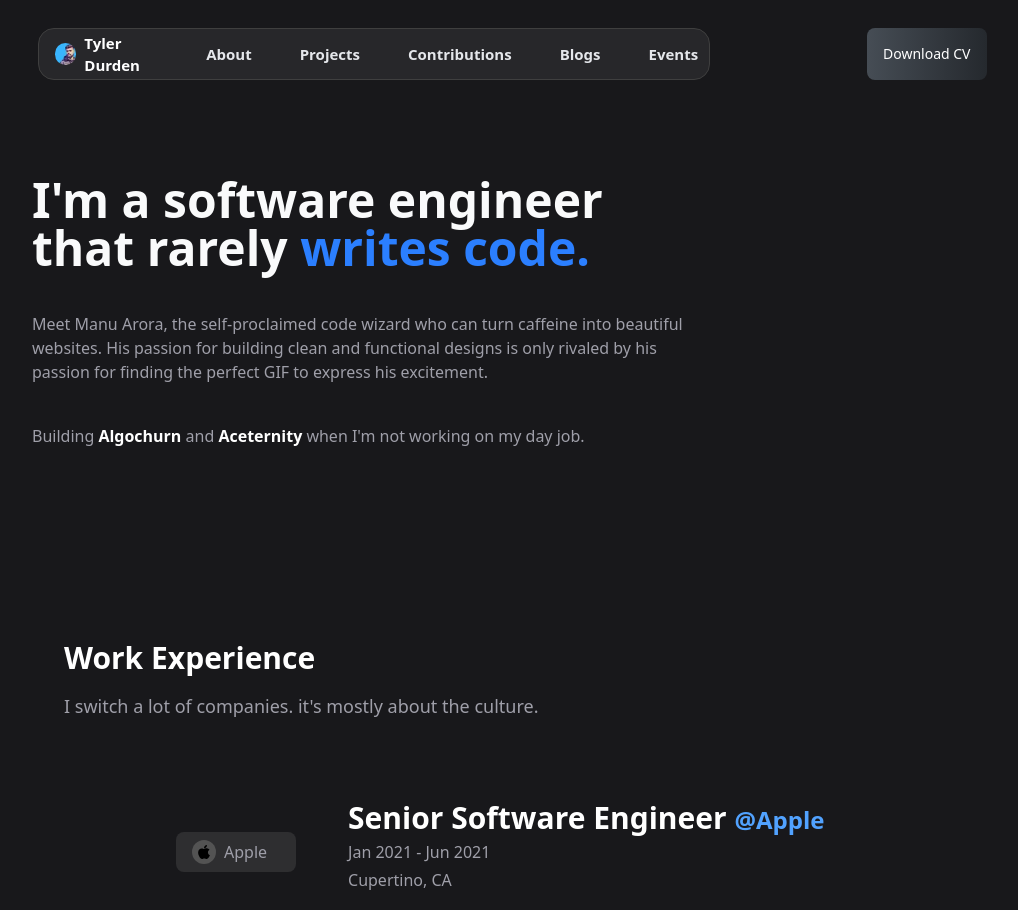
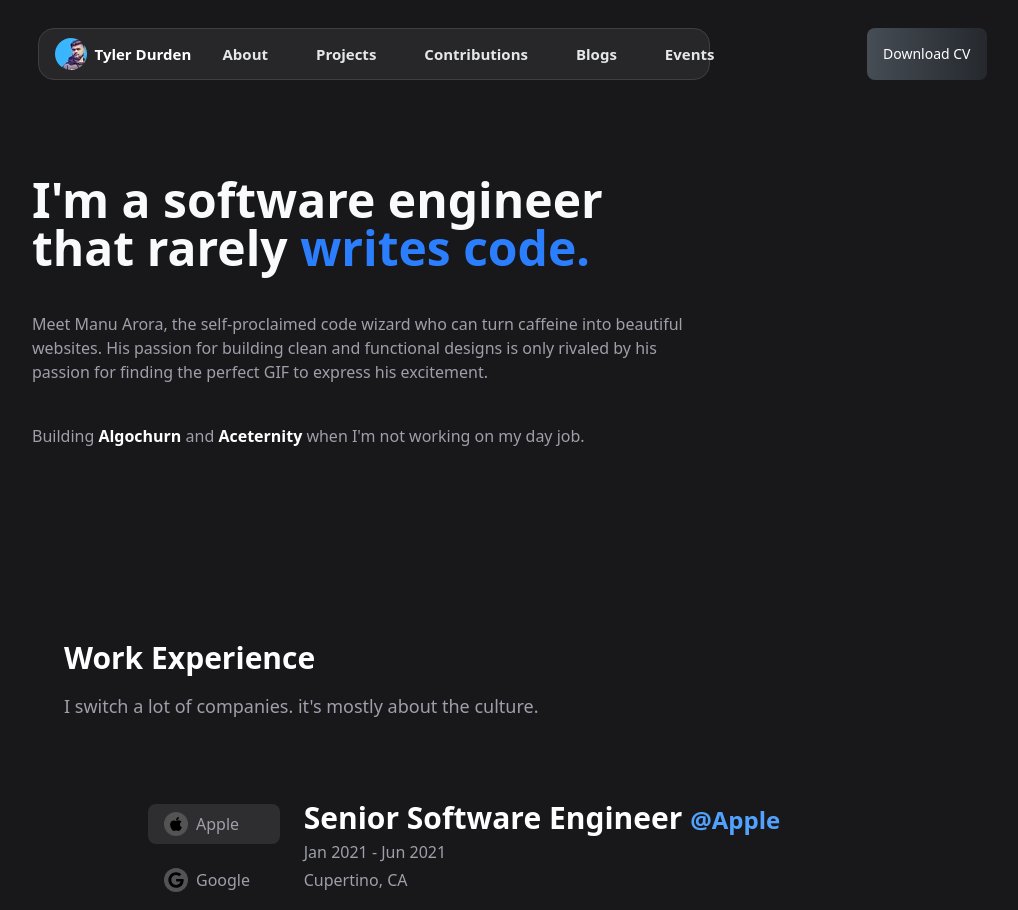
Before and after one commit to wizzcode01/devpro-project, a React (Vite) app: page / in a window 1280 px wide. Shown: the top 910 px of the page, without its empty margins (128-1146 px from the left). Built offline with nearby package versions, Linux system fonts and the light colour scheme.

Commit message:
added files

```diff
--- a/src/components/Contributions.jsx
+++ b/src/components/Contributions.jsx
@@ -127,7 +127,7 @@
                    <a
                      href={array?.link}
                      key={index}
-                     className="relative group p-2 rounded-2xl "
+                     className="relative group p-1 rounded-2xl "
                      onMouseEnter={() => setHoveredIndex(index)}
                      onMouseLeave={() => setHoveredIndex(null)}
                      >
--- a/src/components/Navbar.jsx
+++ b/src/components/Navbar.jsx
@@ -19,12 +19,13 @@
   return (
     <div className="flex justify-evenly lg:max-w-6xl mx-auto md:w-full w-[90%] relative">
       <div className="bg-zinc-800 text-white border border-[#3f3f3f] flex items-center rounded-2xl h-13 px-4 w-[95%] md:w-2xl lg:mr-14 mt-7">
-        <div className="flex items-center gap-4 md:gap-12 font-semibold w-96 justify-between">
-          <Link to="/" className="flex items-center gap-2 ">
-            <div className="w-8 h-8 flex items-center justify-center font-bold rounded-full overflow-hidden">
-              <img src={Logo} alt="logo-img" className="rounded-full" />
+        <div className="flex items-center gap-4  font-semibold w-96 justify-between">
+          <Link to="/" className="">
+            <div className="flex items-center justify-start w-36 gap-2 font-bold overflow-hidden">
+              <img src={Logo} alt="logo-img" className="w-8 h-8 rounded-full" />
+              <span className="text-[15px] font-bold hidden md:block">Tyler Durden</span>
             </div>
-            <span className="text-[15px] font-bold hidden md:block">Tyler Durden</span>
+
           </Link>
 
           {/* Desktop Nav */}
--- a/src/components/Work.jsx
+++ b/src/components/Work.jsx
@@ -119,11 +119,11 @@
             <p className="text-zinc-400 text-lg">I switch a lot of companies. it's mostly about the culture.</p>
         </div>
         <div className="lg:flex lg:flex-row flex flex-col gap-5 lg:m-20 m-5">
-              <div className="flex lg:flex-col gap-8 relative z-20 lg:p-6 p-1 overflow-x-auto whitespace-nowrap ">
+              <div className="flex lg:flex-col gap-4 relative z-20 p-1 overflow-x-auto whitespace-nowrap ">
                 {companies.map((company, index) => (
                   <div
                     key={index}
-                    className="relative group rounded-2xl px-2 py-2 cursor-pointer"
+                    className="relative group rounded-2xl cursor-pointer"
                     onMouseEnter={() => setHoveredIndex(index)}
                     onMouseLeave={() => setHoveredIndex(null)}
                   >
```
